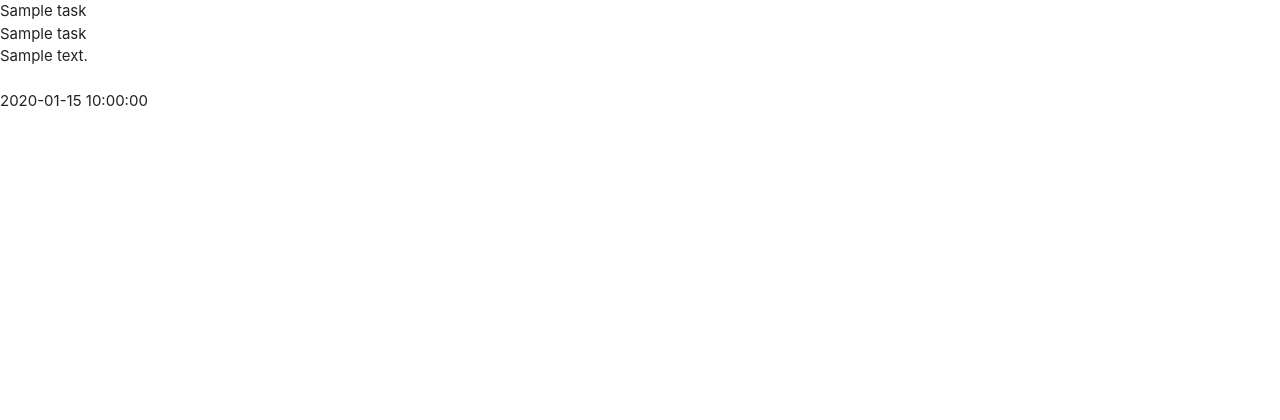
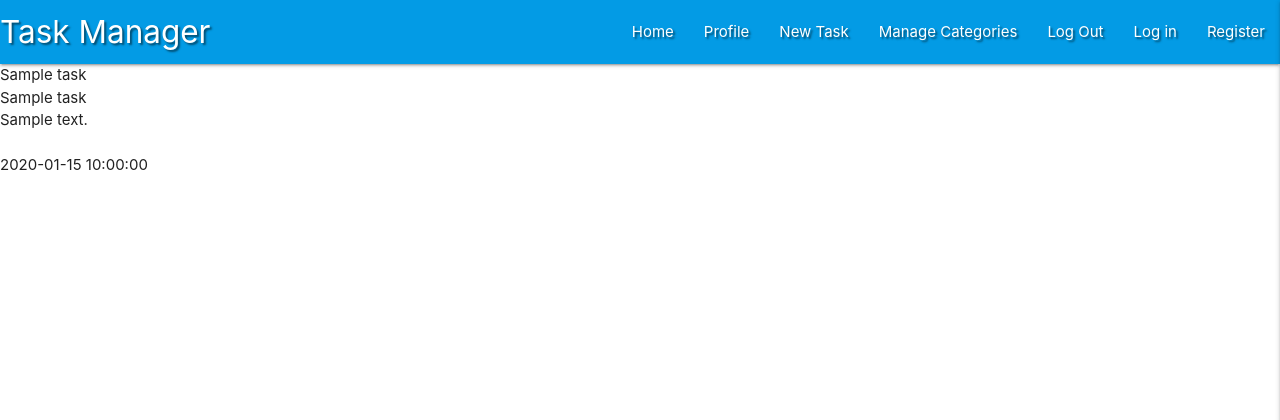
Before and after one commit to JorisPaarde/flask-task-manager-project, a Flask app: page / in a window 1280 px wide. Shown: the top 420 px of the page. Run offline with Flask 2, Linux system fonts and the light colour scheme; a database or web service that is not in the repository returns one stand-in record (values such as "Sample title"); some libraries are stand-ins or nearby versions.

Commit message:
Add materialize Navbar and Sidebar

```diff
--- a/static/css/style.css
+++ b/static/css/style.css
@@ -0,0 +1,3 @@
+.text-shadow{
+    text-shadow:2px 2px 2px rgba(0, 0, 0, 0.5) ;
+}
--- a/static/js/script.js
+++ b/static/js/script.js
@@ -0,0 +1,4 @@
+
+  $(document).ready(function(){
+    $('.sidenav').sidenav({edge: "right"});
+  });
--- a/templates/base.html
+++ b/templates/base.html
@@ -16,6 +16,36 @@
     <title>Task manager</title>
 </head>
 
+<header>
+    <nav class="nav-extended text-shadow light-blue darken-1">
+        <!-- top navbar -->
+        <div class="nav-wrapper">
+            <a href="{{ url_for('get_tasks')}}" class="brand-logo">Task Manager</a>
+            <a href="#" data-target="mobile-demo" class="sidenav-trigger right"><i class="fas fa-bars"></i></a>
+            <ul class="right hide-on-med-and-down">
+                <li><a href="{{ url_for('get_tasks')}}">Home</a></li>
+                <li><a href="#">Profile</a></li>
+                <li><a href="#">New Task</a></li>
+                <li><a href="#">Manage Categories</a></li>
+                <li><a href="#">Log Out</a></li>
+                <li><a href="#">Log in</a></li>
+                <li><a href="#">Register</a></li>
+            </ul>
+        </div>
+    </nav>
+    <!-- mobile sidenav -->
+    <ul class="sidenav" id="mobile-demo">
+        <li><h4 class="center-align light-blue-text text-darken-4">Task Manager</h4></li>
+        <li><a href="{{ url_for('get_tasks')}}">Home</a></li>
+        <li><a href="#">Profile</a></li>
+        <li><a href="#">New Task</a></li>
+        <li><a href="#">Manage Categories</a></li>
+        <li><a href="#">Log Out</a></li>
+        <li><a href="#">Log in</a></li>
+        <li><a href="#">Register</a></li>
+    </ul>
+</header>
+
 <body>
     {% block content %}
     {% endblock %}
```
